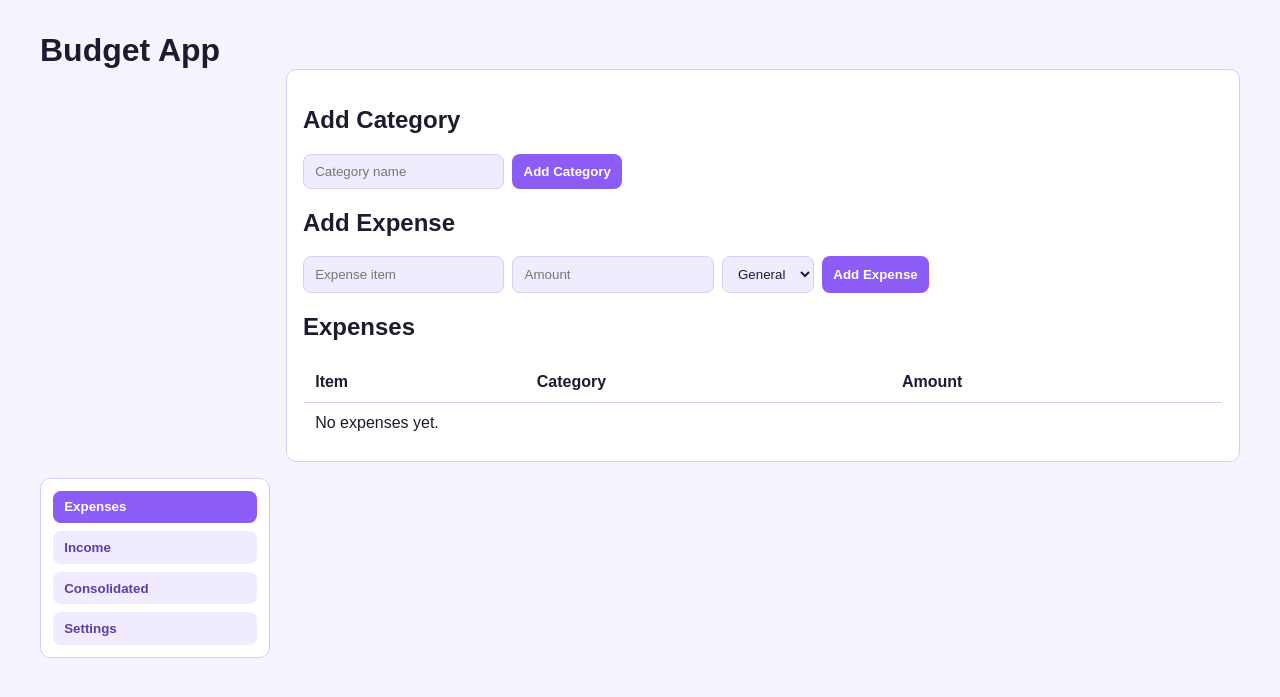
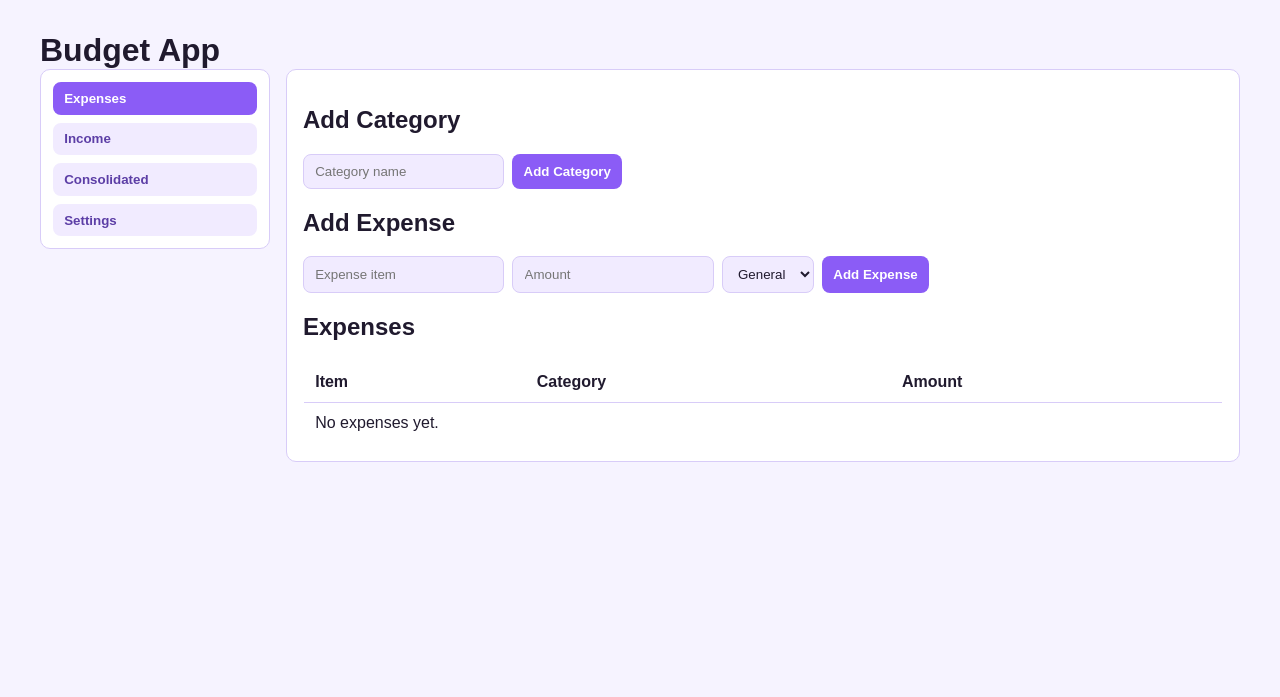
Before and after one commit to flymperis/Vibe-Budgeting, a Flask app: page / in a window 1280 px wide. Shown: the top 697 px of the page. Run offline with Flask 3, Linux system fonts and the light colour scheme; data comes from the database, SQL or seed files in the repository; data that the repository does not hold is empty.

Commit message:
Fix sidebar alignment and add server update script.
Ensure the left menu stays pinned at the top beside content, and include a helper PowerShell script to refresh Vibe-Budgeting source and rebuild only that service on the server.

Co-authored-by: Cursor <cursoragent@cursor.com>

```diff
--- a/static/styles.css
+++ b/static/styles.css
@@ -73,6 +73,7 @@ form {
 
 .panel-shell {
     grid-column: 2;
+    grid-row: 1;
     background: var(--surface);
     border: 1px solid var(--border);
     border-radius: 10px;
@@ -89,6 +90,7 @@ form {
 
 .side-menu {
     grid-column: 1;
+    grid-row: 1;
     display: grid;
     gap: 0.5rem;
     background: var(--surface);
@@ -97,6 +99,7 @@ form {
     padding: 0.75rem;
     position: sticky;
     top: 1rem;
+    align-self: start;
 }
 
 .menu-item {
```
Also changed, not shown: 1 other file.
